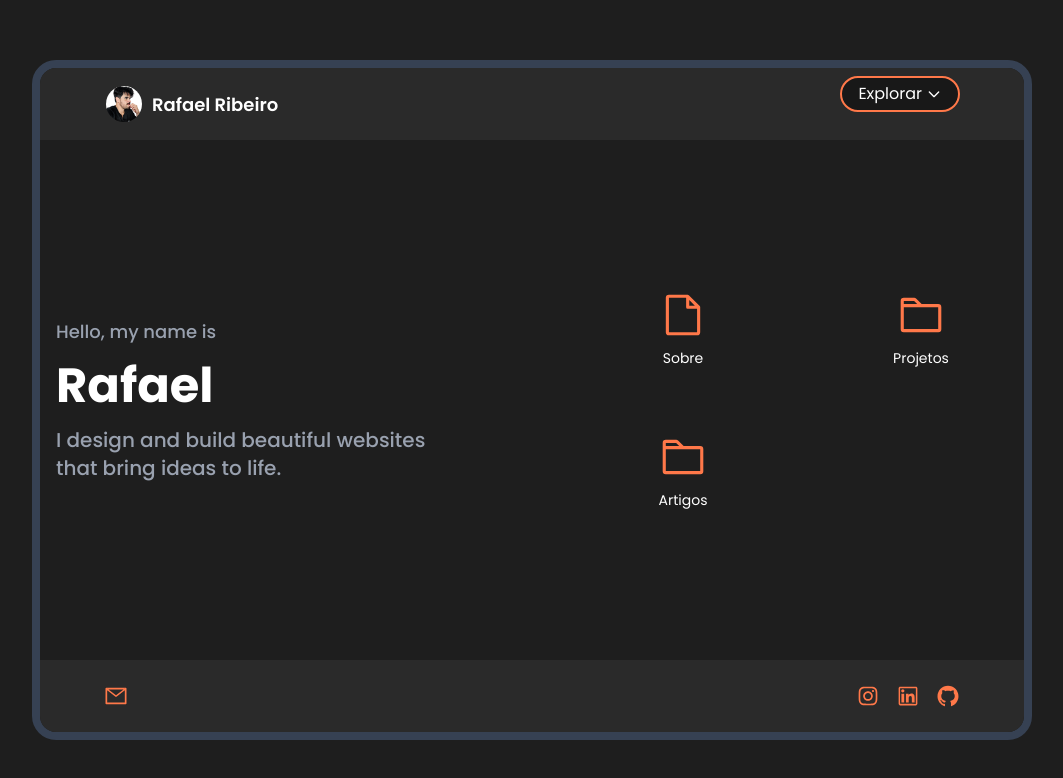
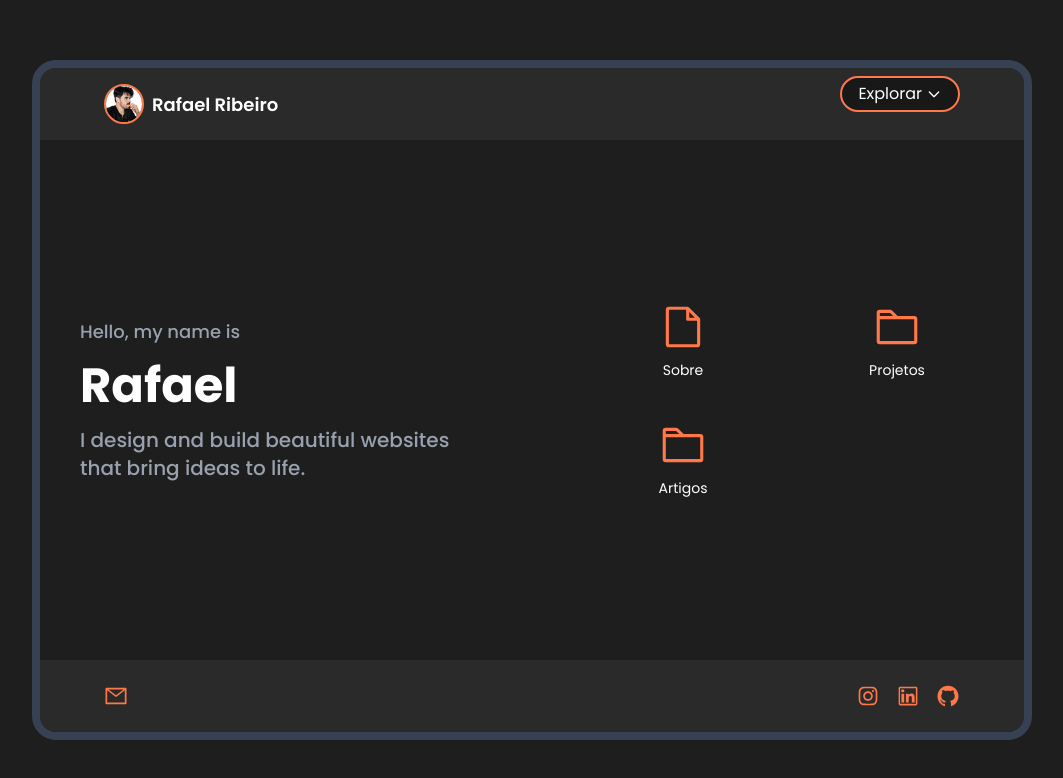
Before and after one commit to RafahOlive/rafa-blog, a Next.js app: page / in a window 1280 px wide. Shown: the top 778 px of the page, without its empty margins (108-1171 px from the left). Built offline with nearby package versions, Linux system fonts and the light colour scheme.

Commit message:
Semi Final adjusts

```diff
--- a/package.json
+++ b/package.json
@@ -16,7 +16,8 @@
     "react": "^19.0.0",
     "react-dom": "^19.0.0",
     "react-icons": "^5.5.0",
-    "react-markdown": "^10.1.0"
+    "react-markdown": "^10.1.0",
+    "stripe": "^18.3.0"
   },
   "devDependencies": {
     "@eslint/eslintrc": "^3",
--- /dev/null
+++ b/pages/api/checkout-session.ts
@@ -0,0 +1,26 @@
+// /pages/api/checkout-session.ts
+import { NextApiRequest, NextApiResponse } from 'next'
+import Stripe from 'stripe'
+
+const stripe = new Stripe(process.env.STRIPE_SECRET_KEY!, {
+  apiVersion: '2025-06-30.basil',
+})
+
+export default async function handler(req: NextApiRequest, res: NextApiResponse) {
+  if (req.method !== 'POST') return res.status(405).end('Method Not Allowed')
+
+  const session = await stripe.checkout.sessions.create({
+    mode: 'subscription',
+    payment_method_types: ['card'],
+    line_items: [
+      {
+        price: process.env.STRIPE_PRICE_ID!,
+        quantity: 1,
+      },
+    ],
+    success_url: `${req.headers.origin}/dashboard?success=true`,
+    cancel_url: `${req.headers.origin}/?canceled=true`,
+  })
+
+  res.status(200).json({ url: session.url })
+}
--- a/src/app/components/AsideFiles.tsx
+++ b/src/app/components/AsideFiles.tsx
@@ -14,7 +14,7 @@ export default function AsideFiles() {
         bg-alt
         lg:border lg:border-gray-700
 
-        text-subtitle"
+        text-tertiary"
     >
       <div className="flex space-x-2 mb-8">
         <Link
--- a/src/app/components/Breadcrumb.tsx
+++ b/src/app/components/Breadcrumb.tsx
@@ -25,7 +25,7 @@ export default function Breadcrumb() {
     <nav
       className="hidden
         lg:flex items-center
-        text-sm text-subtitle
+        text-sm text-tertiary
         w-full h-12
         pl-4
         bg-alt
--- a/src/app/components/Header.tsx
+++ b/src/app/components/Header.tsx
@@ -28,7 +28,7 @@ export default function Header() {
           alt="Foto de perfil"
           width={40}
           height={40}
-          className="rounded-full object-cover border-2 border-icons-orange"
+          className="rounded-full object-cover border-2 border-orange"
         />
         <span className="text-[18px] font-semibold text-white font-inter">
           Rafael Ribeiro
--- a/src/app/components/Hero.tsx
+++ b/src/app/components/Hero.tsx
@@ -5,7 +5,6 @@ export default function Hero() {
   return (
     <div
       className="h-full
-      px-4
       flex flex-col gap-8 items-center justify-center
       lg:flex-row lg:items-center lg:gap-32
 
@@ -30,7 +29,7 @@ export default function Hero() {
       <section
         className="w-50
         grid grid-cols-2 gap-8
-        lg:flex-1 lg:px-0 lg:py-0 lg:mx-0 lg:max-w-none lg:gap-16
+        lg:flex-1 lg:px-0 lg:py-0 lg:mx-0 lg:max-w-none lg:gap-10
         "
       >
         <Link href="/sobre" className="group flex flex-col items-center">
--- a/src/app/page.tsx
+++ b/src/app/page.tsx
@@ -2,7 +2,8 @@ import Hero from "./components/Hero";
 
 export default function Home() {
   return (
-    <div className="h-full">
+    <div className="h-full
+    lg:p-10">
       <Hero />
     </div>
 
```
Also changed, not shown: 1 other file (tests, documents, lock files or other folders).
